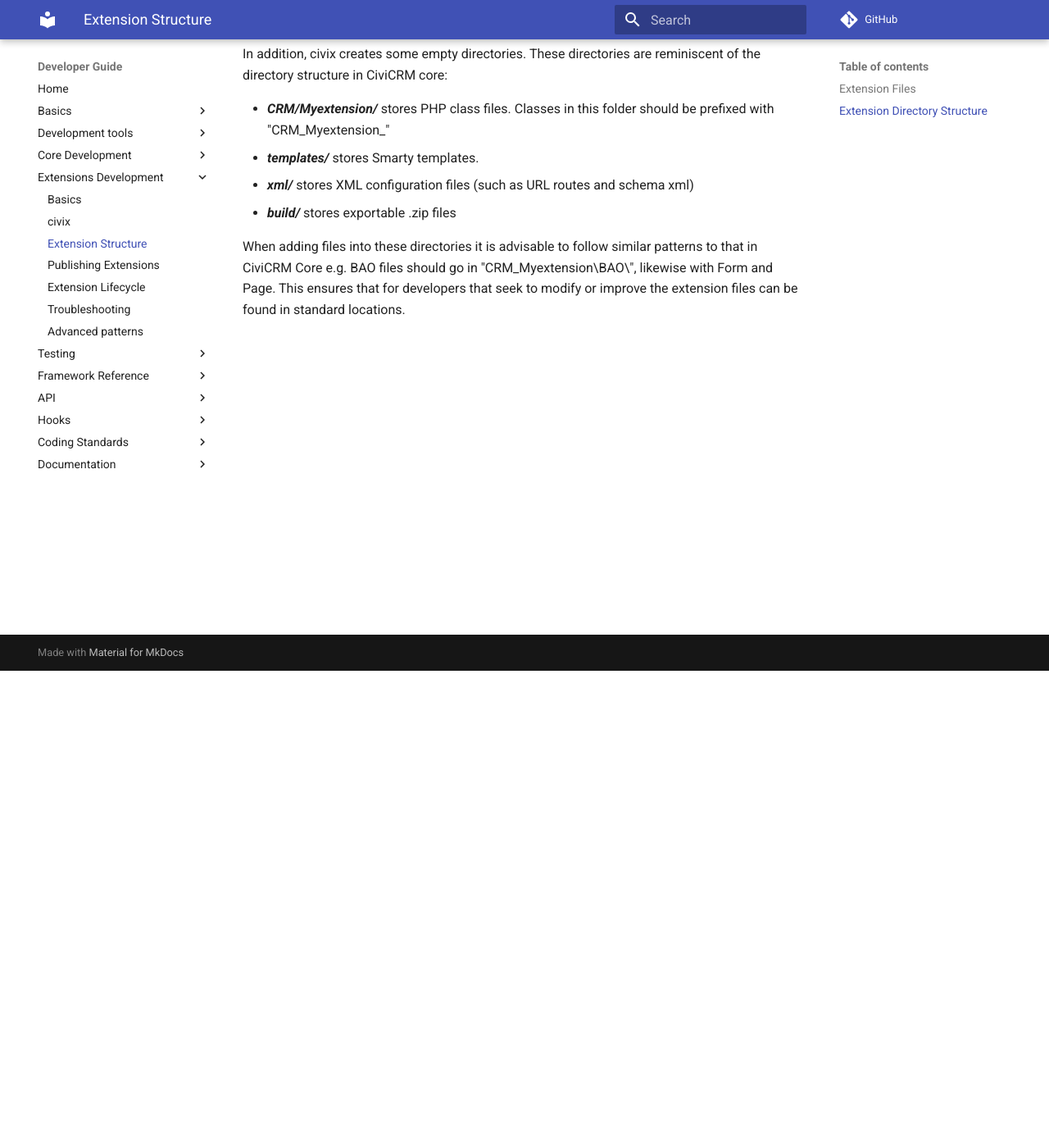
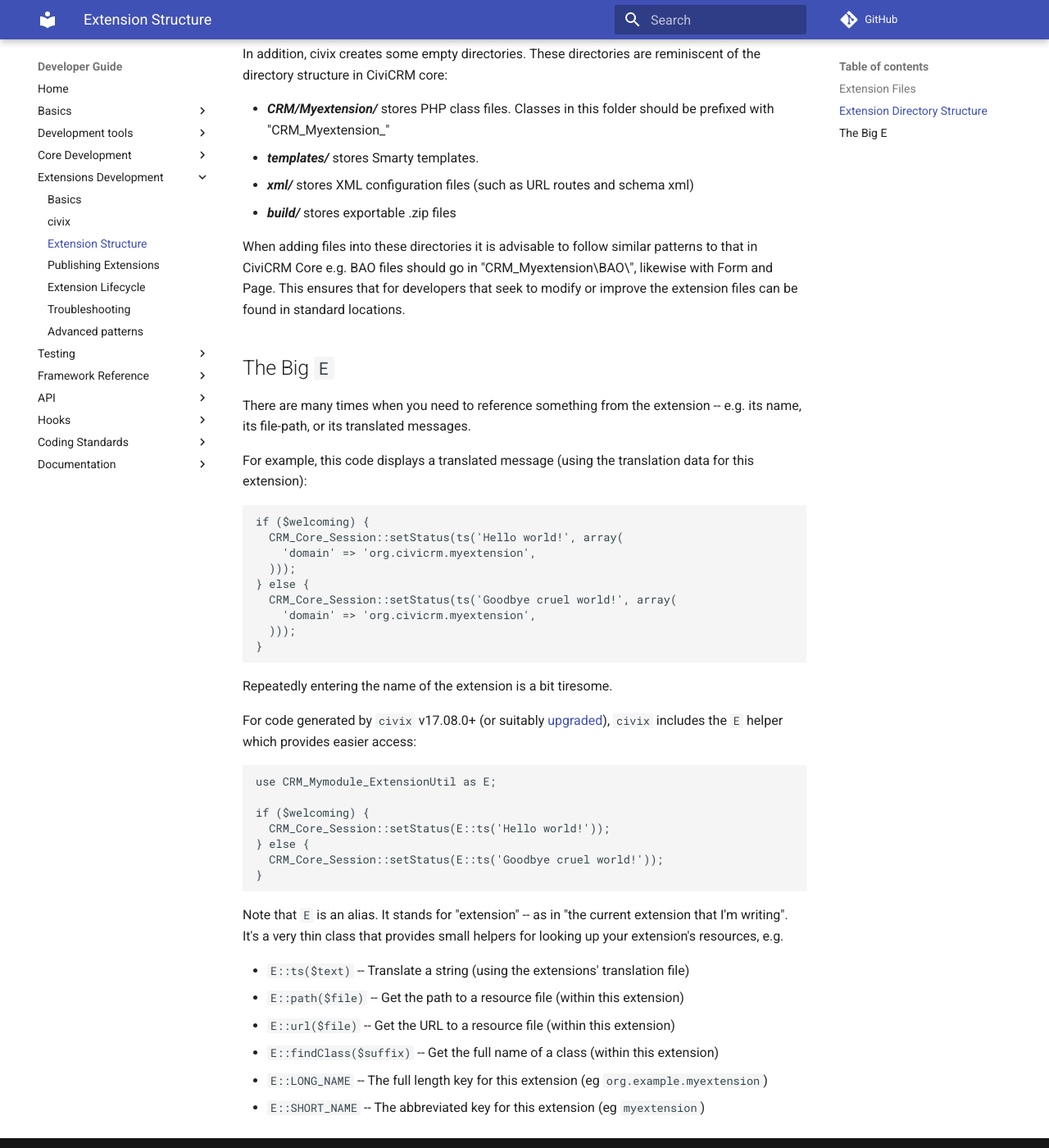
Before and after one commit to civicrm/civicrm-dev-docs, an MkDocs documentation site: the page built from docs/extensions/structure.md, in a window 1280 px wide and 1400 px high, scrolled down 582 px. Shown: the whole window at 82% size. Built offline with MkDocs 1.6.1 and Material for MkDocs 9.7.7, drawn with Linux system fonts in a browser that asks for light colours; comment, search, counter and statistics services are not loaded; old or Windows-style settings are respelled for this version of MkDocs.

Commit message:
extensions/structure - Document the big E

````diff
--- a/docs/extensions/structure.md
+++ b/docs/extensions/structure.md
@@ -31,3 +31,50 @@ reminiscent of the directory structure in CiviCRM core:
 When adding files into these directories it is advisable to follow similar patterns to that in CiviCRM Core
 e.g. BAO files should go in "CRM\_Myextension\BAO\", likewise with Form and Page. This ensures that for developers
 that seek to modify or improve the extension files can be found in standard locations.
+
+## The Big `E`
+
+There are many times when you need to reference something from the
+extension -- e.g.  its name, its file-path, or its translated messages.
+
+For example, this code displays a translated message (using the translation
+data for this extension):
+
+```php
+if ($welcoming) {
+  CRM_Core_Session::setStatus(ts('Hello world!', array(
+    'domain' => 'org.civicrm.myextension',
+  )));
+} else {
+  CRM_Core_Session::setStatus(ts('Goodbye cruel world!', array(
+    'domain' => 'org.civicrm.myextension',
+  )));
+}
+```
+
+Repeatedly entering the name of the extension is a bit tiresome.
+
+For code generated by `civix` v17.08.0+ (or suitably
+[upgraded](https://github.com/totten/civix/blob/master/UPGRADE.md)), `civix`
+includes the `E` helper which provides easier access:
+
+```php
+use CRM_Mymodule_ExtensionUtil as E;
+
+if ($welcoming) {
+  CRM_Core_Session::setStatus(E::ts('Hello world!'));
+} else {
+  CRM_Core_Session::setStatus(E::ts('Goodbye cruel world!'));
+}
+```
+
+Note that `E` is an alias.  It stands for "extension" -- as in "the current
+extension that I'm writing".  It's a very thin class that provides small
+helpers for looking up your extension's resources, e.g.
+
+ * `E::ts($text)` -- Translate a string (using the extensions' translation file)
+ * `E::path($file)` -- Get the path to a resource file (within this extension)
+ * `E::url($file)` -- Get the URL to a resource file (within this extension)
+ * `E::findClass($suffix)` -- Get the full name of a class (within this extension)
+ * `E::LONG_NAME` -- The full length key for this extension (eg `org.example.myextension`)
+ * `E::SHORT_NAME` -- The abbreviated key for this extension (eg `myextension`)
````
